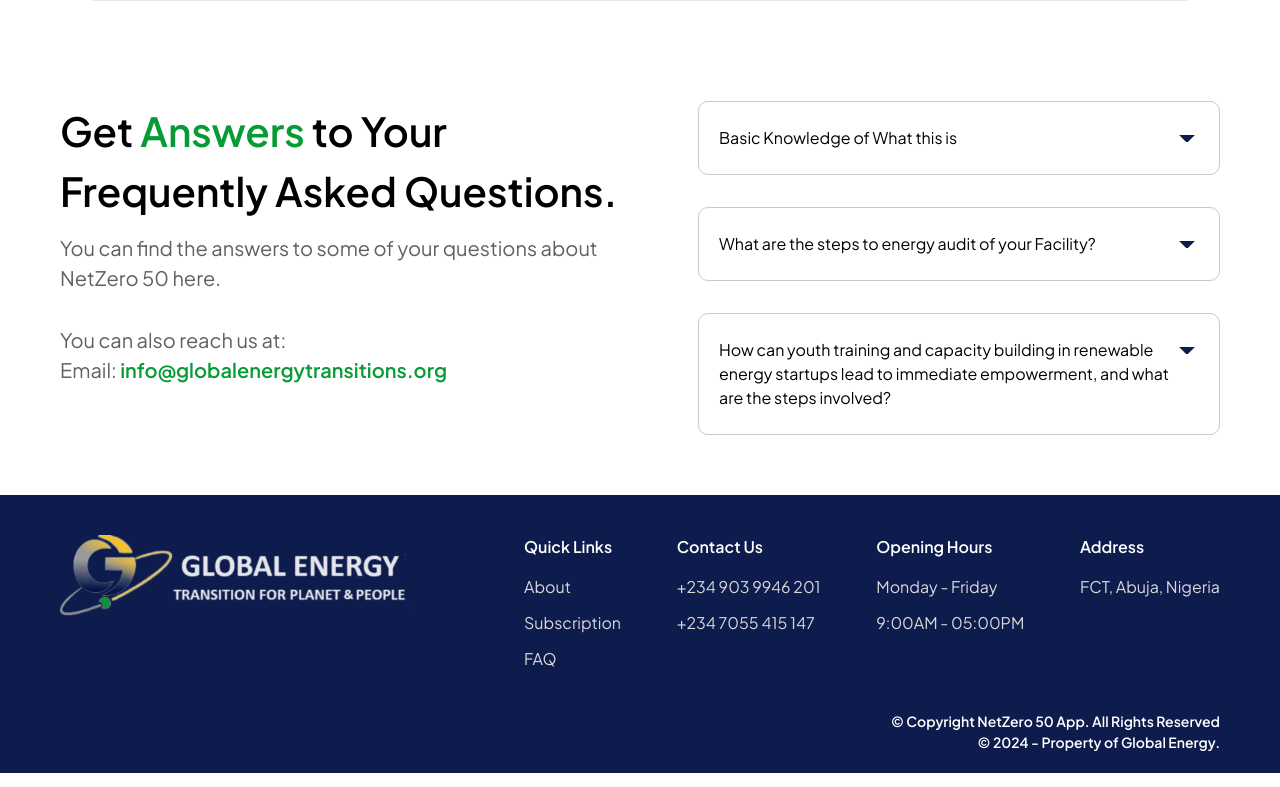
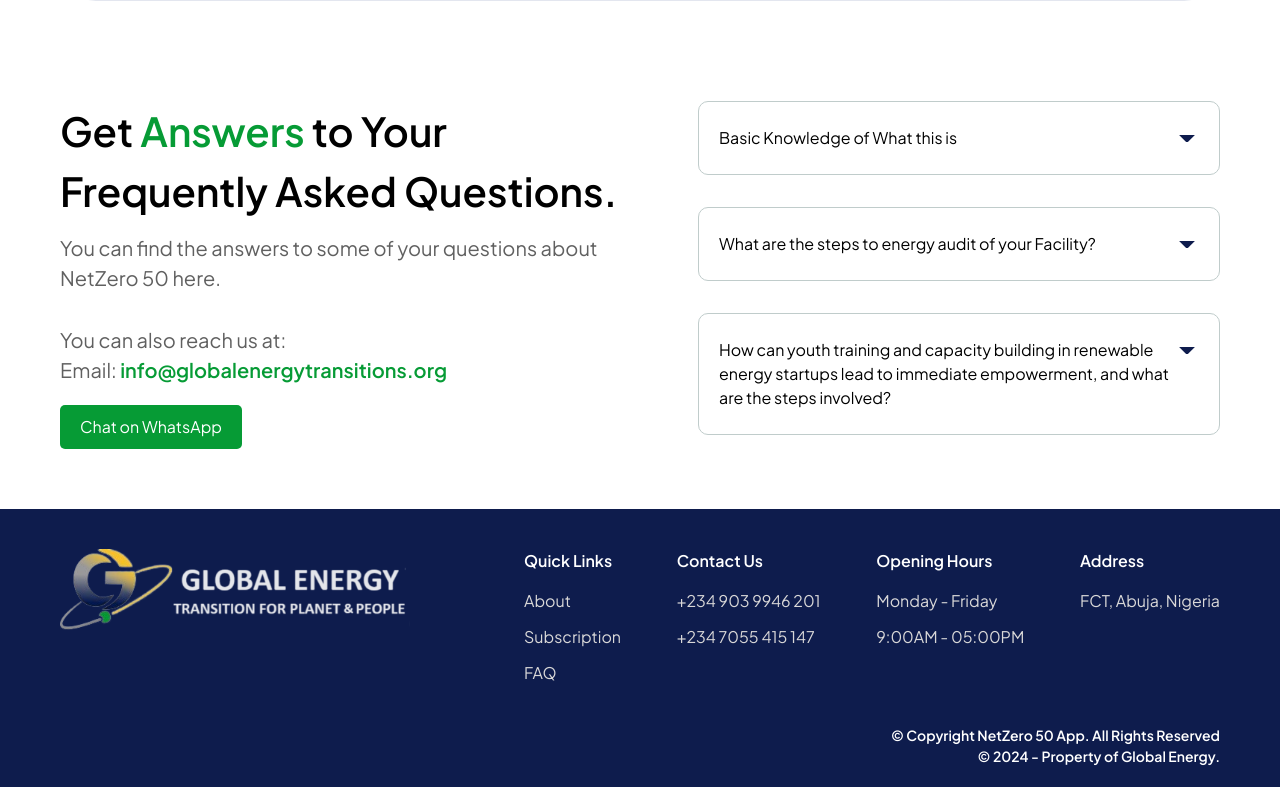
Before and after one commit to cuesoftinc/global-energy-landing, a React (Vite) app: page / in a window 1280 px wide. Shown: the part 3087-3874 px from the top of the page. Built offline with nearby package versions, Linux system fonts and the light colour scheme.

Commit message:
added whatsapp button

```diff
--- a/src/components/faq/FAQ.jsx
+++ b/src/components/faq/FAQ.jsx
@@ -15,8 +15,22 @@
                 </p>
 
                 <div className="mt-[20px] sm:text-center">
-                    <p className="text-[20px] text-text sm:text-[14px]">You can also reach us at:</p>
-                    <p className="text-[20px] text-text sm:text-[14px]">Email: <span className="text-green font-semibold">info@globalenergytransitions.org</span></p>
+                    <div>
+                        <p className="text-[20px] text-text sm:text-[14px]">You can also reach us at:</p>
+                        <p className="text-[20px] text-text sm:text-[14px]">Email: <span className="text-green font-semibold">info@globalenergytransitions.org</span></p>
+                    </div>
+                    <div className="mt-[20px]">
+                        <a
+                            href="https://wa.me/2347044131251?text=Hi%20there!%20I%20need%20help"
+                            target="_blank"
+                            rel="noopener noreferrer"
+                        >
+                            <button style={{ backgroundColor: '#069b35', color: 'white', padding: '10px 20px', border: 'none', borderRadius: '5px' }}>
+                                Chat on WhatsApp
+                            </button>
+                        </a>
+
+                    </div>
                 </div>
             </div>
 
```
